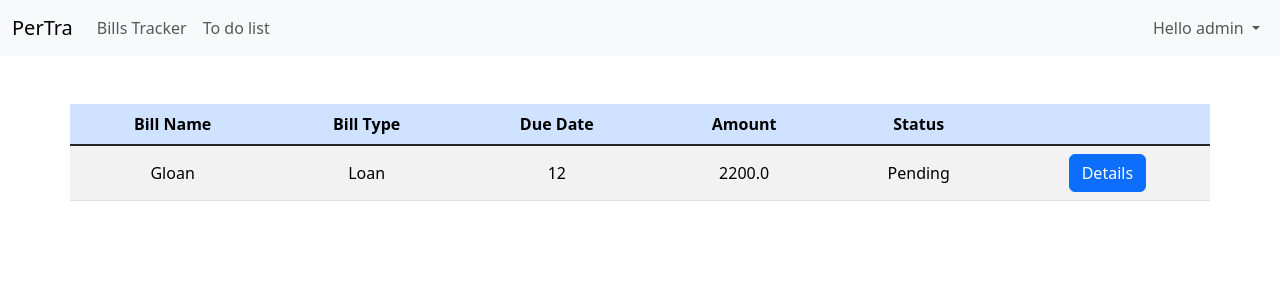
After one commit to clydecarugda/bills-tracker, a Django app: page /bills-tracker/ in a window 1280 px wide. The commit adds this page. Shown: the top 300 px of the page. Run offline with Django 5.2, Linux system fonts and the light colour scheme; a user stored in the database is signed in; data comes from the database, SQL or seed files in the repository; both versions use the stored data as it was after the commit.

Commit message:
"Added functionalities for bills.html view"

```diff
--- /dev/null
+++ b/billstracker/templates/bills.html
@@ -0,0 +1,39 @@
+{% extends 'main.html' %}
+
+{% block content %}
+
+  <div class="row">
+
+  </div>
+
+  <div class="row table-responsive">
+    <table class="table table-hover table-striped text-center align-middle">
+      <thead class="table-primary text-center">
+        <tr>
+          <th scope="col">Bill Name</th>
+          <th scope="col">Bill Type</th>
+          <th scope="col">Due Date</th>
+          <th scope="col">Amount</th>
+          <th scope="col">Status</th>
+          <th scope="col"></th>
+        </tr>
+      </thead>
+      <tbody class="table-group-divider">
+        <tr>
+          {% for bill in bills %}
+
+            <td>{{ bill.name }}</td>
+            <td>{{ bill.bill_type }}</td>
+            <td>{{ bill.due_date }}</td>
+            <td>{{ bill.amount }}</td>
+            <td>{{ bill.payment_status }}</td>
+            <td><a href="#" class="btn btn-primary">Details</a></td>
+
+          {% endfor %}
+        </tr>
+      </tbody>
+    </table>
+
+  </div>
+
+{% endblock content %}
--- a/billstracker/templates/main.html
+++ b/billstracker/templates/main.html
@@ -28,7 +28,7 @@
         <div class="collapse navbar-collapse" id="navbarSupportedContent">
           <ul class="navbar-nav me-auto mb-2 mb-lg-0">
             <li class="nav-item">
-              <a class="nav-link" aria-current="page" href="#">Bills Tracker</a
+              <a class="nav-link" aria-current="page" href="bills-tracker">Bills Tracker</a
               >
             </li>
             <li class="nav-item">
--- a/billstracker/urls.py
+++ b/billstracker/urls.py
@@ -1,5 +1,5 @@
 from django.urls import path
-from .views import LoginPage, MainPage
+from .views import LoginPage, MainPage, BillList
 from django.contrib.auth.views import LogoutView
 
 urlpatterns = [
@@ -7,4 +7,5 @@ urlpatterns = [
     path('logout/', LogoutView.as_view(next_page='login'), name='logout'),
 
     path('', MainPage, name='main'),
+    path('bills-tracker/', BillList.as_view(), name='bills-tracker'),
 ]
--- a/billstracker/views.py
+++ b/billstracker/views.py
@@ -24,9 +24,13 @@ def MainPage(request):
 
 class BillList(LoginRequiredMixin, ListView):
   model = Bill
+  template_name = 'bills.html'
   context_object_name = 'bills'
   login_url = 'login'
   redirect_field_name = 'redirect_to'
 
   def get_context_data(self, **kwargs):
-    return super().get_context_data(**kwargs)
+    context = super().get_context_data(**kwargs)
+    context['bills'] = context['bills'].filter(user_id=self.request.user)
+
+    return context
```
Also changed, not shown: db.sqlite3.
